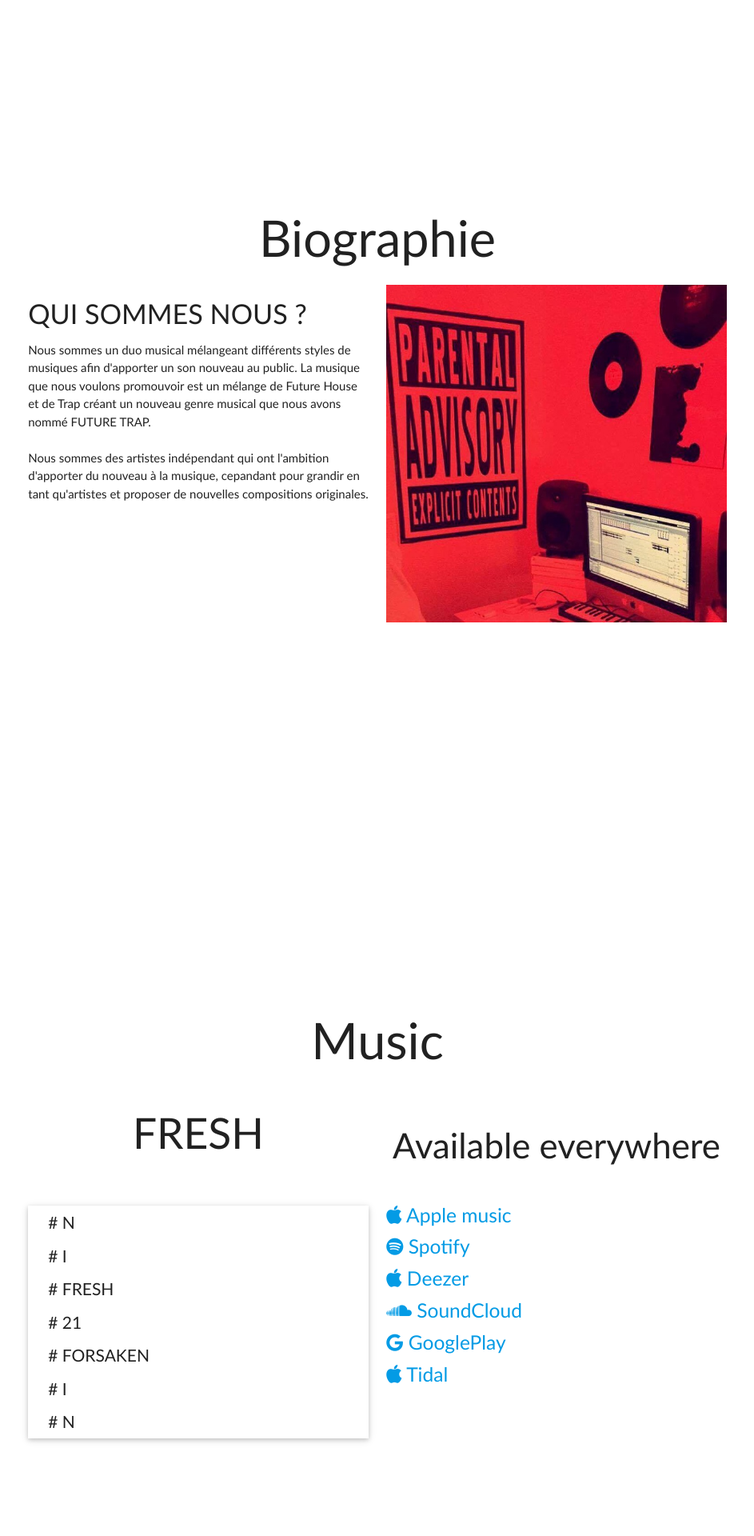
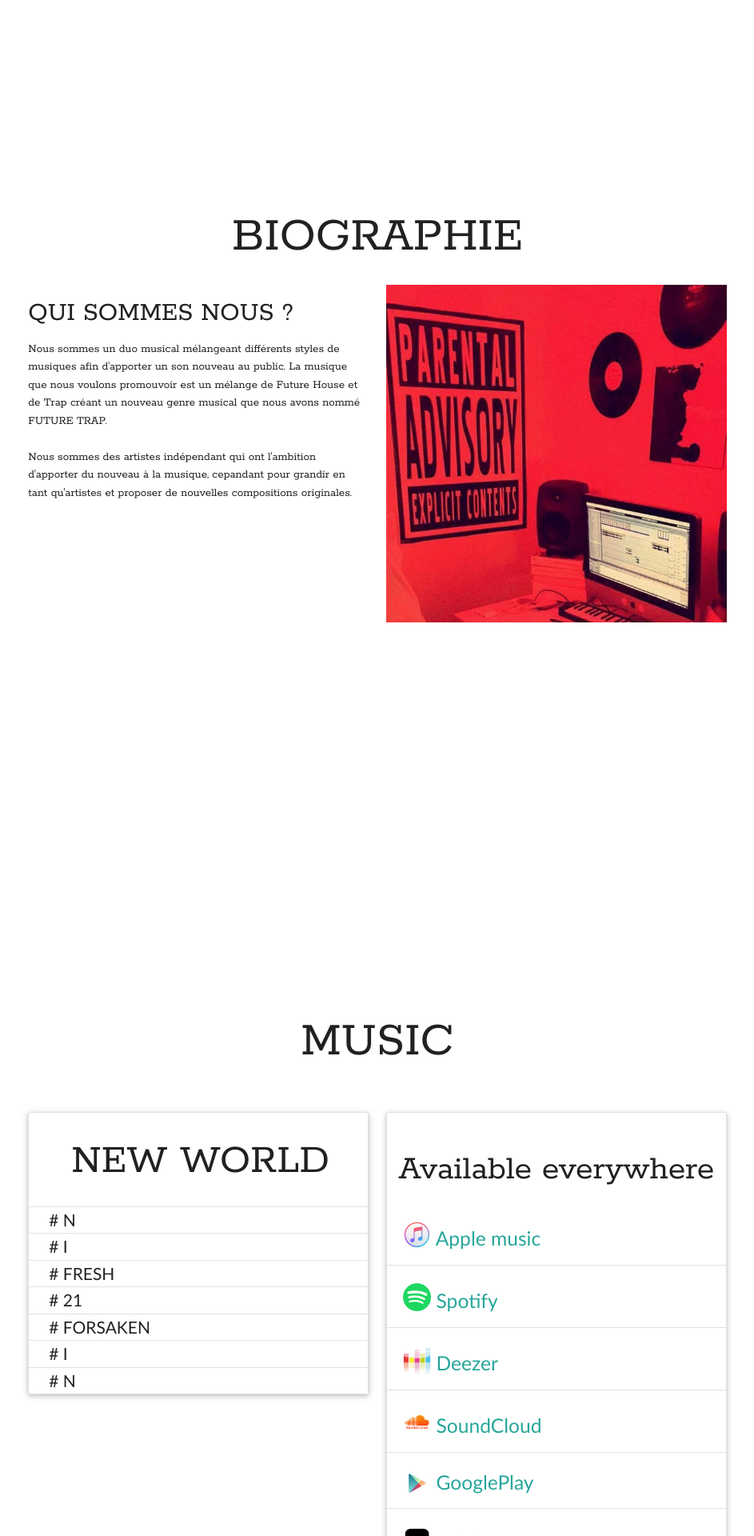
Before and after one commit to JL-Youk/DEV_FrenchThunder, a PHP site: page / in a window 1280 px wide. Shown: the part 760-2680 px from the top of the page at 80% size, without its empty margins (168-1111 px from the left). Run offline with PHP 8.4, Linux system fonts and the light colour scheme.

Commit message:
maj texte

```diff
--- a/index.php
+++ b/index.php
@@ -1,3 +1,4 @@
+
 
 <!DOCTYPE html>
 <html>
@@ -32,7 +33,7 @@
   <nav>
    <div class="nav-wrapper white ">
      <div class="container">
-       <a href="#" class="brand-logo waves-effect waves-light black-text">FRENCH THUNDER</a>
+       <a href="#" class="brand-logo waves-effect waves-light black-text police_rokkitt">FRENCH THUNDER</a>
        <a href="#" data-activates="slide-out" class="button-collapse waves-effect waves-light black-text"><i class="material-icons">menu</i></a>
 
        <ul id="nav-mobile" class="right hide-on-med-and-down ">
@@ -78,10 +79,10 @@
   </div>
 
   <!-- #Bio -->
-  <div class="row" id="Bio">
+  <div class="row police_rokkitt" id="Bio">
 
     <div class="container RevealElementForm">
-      <h1 class="col s12 light center header RevealElementForm">Biographie</h1>
+      <h1 class="col s12 light center header RevealElementForm">BIOGRAPHIE</h1>
       <div class="col m6 s12">
         <h4>QUI SOMMES NOUS ?</h4>
         <p>
@@ -99,34 +100,34 @@
     </div>
   <!-- #Music -->
   <div class="row" id="Music">
-        <h1 class="col s12 light center header RevealElementForm">Music</h1>
-    <div class="container RevealElementForm">
-      <h2 class="col m6 s12 light center ">FRESH</h2>
-      <h3 class="col m6 s12 light center " style="padding-top: 25px;">Available everywhere</h3>
-    </div>
+        <h1 class="col s12 light center header police_rokkitt RevealElementForm">MUSIC</h1>
   </div>
   <div class="row" >
     <div class="container RevealElementForm">
       <div class="col m6 s12">
         <div class="z-depth-1" id="Album">
-          <ul>
-            <li># N</li>
-            <li># I</li>
-            <li># FRESH</li>
-            <li># 21</li>
-            <li># FORSAKEN</li>
-            <li># I</li>
-            <li># N</li>
+          <ul class="collection with-header">
+            <li class="collection-header"><h2 class="center police_rokkitt">NEW WORLD</h2></li>
+            <li class="collection-item"><div># N</div></li>
+            <li class="collection-item"># I</li>
+            <li class="collection-item"># FRESH</li>
+            <li class="collection-item"># 21</li>
+            <li class="collection-item"># FORSAKEN</li>
+            <li class="collection-item"># I</li>
+            <li class="collection-item"># N</li>
           </ul>
         </div>
       </div>
       <div class="col m6 s12">
-        <a href="https://itunes.apple.com/fr/album/fresh-feat.-wunity-single/id1115774383"  target="_blank" ><h5><i class="fa fa-apple" aria-hidden="true"></i> Apple music</h5></a>
-        <a href="https://open.spotify.com/album/2c7nosK3iJMDBJRWdiVguy"  target="_blank" ><h5><i class="fa fa-spotify" aria-hidden="true"></i> Spotify</h5></a>
-        <a href="http://www.deezer.com/album/13147718"  target="_blank" ><h5><i class="fa fa-apple" aria-hidden="true"></i> Deezer</h5></a>
-        <a href="https://soundcloud.com/french_thunder/french_thunder-wunity-fresh"  target="_blank" ><h5><i class="fa fa-soundcloud" aria-hidden="true"></i> SoundCloud</h5></a>
-        <a href="https://play.google.com/store/music/album/French_Thunder_Fresh_feat_Wunity?id=Beb3cugleaons3lb5wdqtrez64a&hl=fr"  target="_blank" ><h5><i class="fa fa-google" aria-hidden="true"></i> GooglePlay</h5></a>
-        <a href="http://tidal.com/fr/store/artist/7838514" target="_blank"><h5><i class="fa fa-apple" aria-hidden="true"></i> Tidal</h5></a>
+        <div class="collection z-depth-1">
+          <h3 class="collection-header center police_rokkitt" style="padding-top: 25px;">Available everywhere</h3>
+          <a class="collection-item" href="https://itunes.apple.com/fr/album/fresh-feat.-wunity-single/id1115774383"  target="_blank" ><h5><img class="logo_service_music" src="images/apple.png" alt="" /> Apple music</h5></a>
+          <a class="collection-item" href="https://open.spotify.com/album/2c7nosK3iJMDBJRWdiVguy"  target="_blank" ><h5><img class="logo_service_music" src="images/spotify.png" alt="" /> Spotify</h5></a>
+          <a class="collection-item" href="http://www.deezer.com/album/13147718"  target="_blank" ><h5><img class="logo_service_music" src="images/deezer.jpg" alt="" /> Deezer</h5></a>
+          <a class="collection-item" href="https://soundcloud.com/french_thunder/french_thunder-wunity-fresh"  target="_blank" ><h5><img class="logo_service_music" src="images/soundcloud.png" alt="" /> SoundCloud</h5></a>
+          <a class="collection-item" href="https://play.google.com/store/music/album/French_Thunder_Fresh_feat_Wunity?id=Beb3cugleaons3lb5wdqtrez64a&hl=fr"  target="_blank" ><h5><img class="logo_service_music" src="images/googleplay.png" alt="" /> GooglePlay</h5></a>
+          <a class="collection-item" href="http://tidal.com/fr/store/artist/7838514" target="_blank"><h5><img class="logo_service_music" src="images/tidal.png" alt="" /> Tidal</h5></a>
+        </div>
       </div>
     </div>
   </div>
@@ -136,20 +137,20 @@
     </div>
   <!-- #Video -->
   <div class="row" id="Video">
-    <h1 class="col s12 light center header RevealElementForm">Video</h1>
+    <h1 class="col s12 light center header police_rokkitt RevealElementForm">VIDEO</h1>
   </div>
-  <div class="row" >
+  <div class="row" style="margin-bottom: 0px;" >
     <div class="video-container">
          <iframe width="853" height="480" src="//www.youtube.com/embed/fWOhZwgZfZM?rel=0" frameborder="0" allowfullscreen></iframe>
        </div>
   </div>
 
-  <div class="parallax-container">
+  <div class="parallax-container" style="margin-top: 0px;">
       <div class="parallax"><img src="images/flash.jpg" ></div>
     </div>
   <!-- #Contact -->
   <div class="row" id="Contact">
-    <h1 class="col s12 light center header RevealElementForm">Contact</h1>
+    <h1 class="col s12 light center header police_rokkitt RevealElementForm">CONTACT</h1>
   </div>
   <div class="row" >
     <div class="container">
@@ -194,10 +195,10 @@
   <footer class="page-footer black" id="social">
     <div class="container">
       <div class="row ">
-        <div class="col l6 s12">
+        <div class="col l6 s12 left-align">
           <h5 class="white-text">(C) Copyright Thunderdome Music</h5>
         </div>
-        <div class="col l4 offset-l2 s12">
+        <div class="col l4 offset-l2 s12 right-align">
           <h6 style="margin-top: 50px;" class="white-text">Website designed by <a target="_blank" href="http://www.wunitysensei.com">William Lawrence</a></h6>
         </div>
       </div>
```
